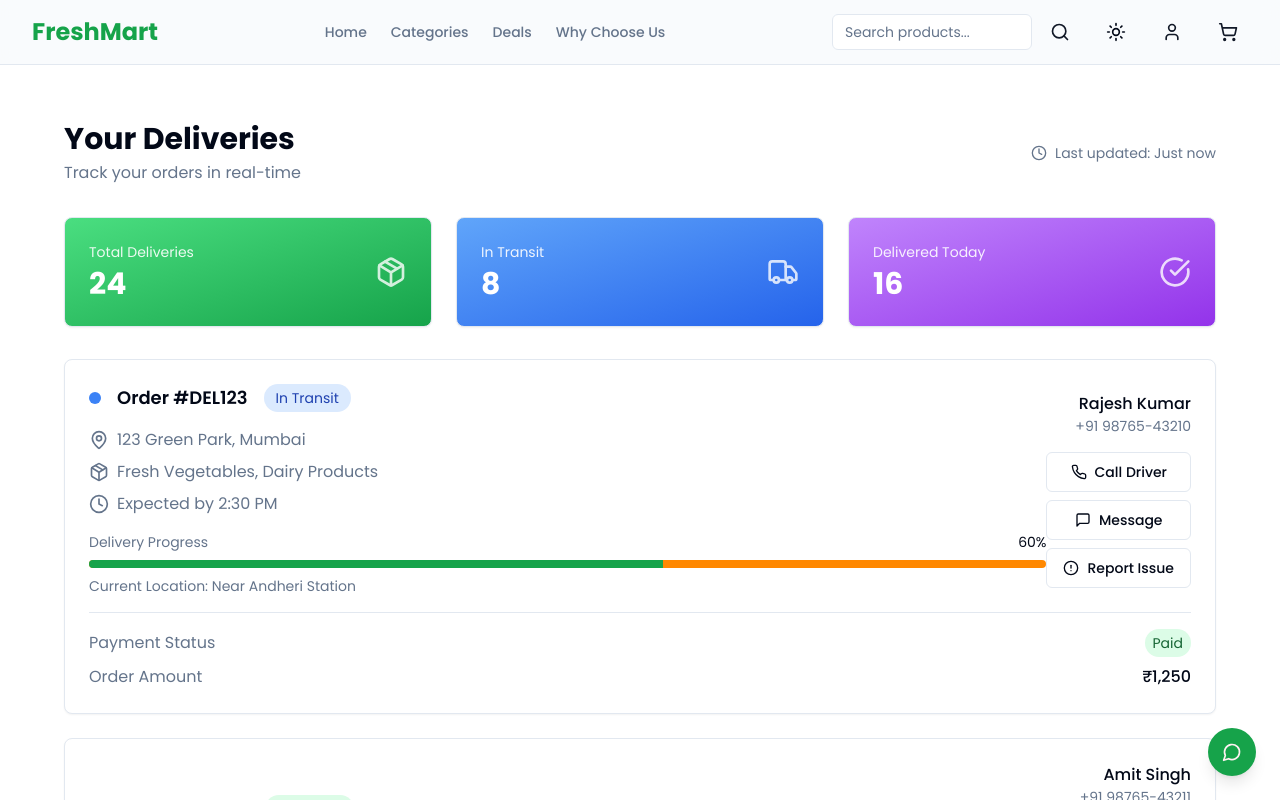
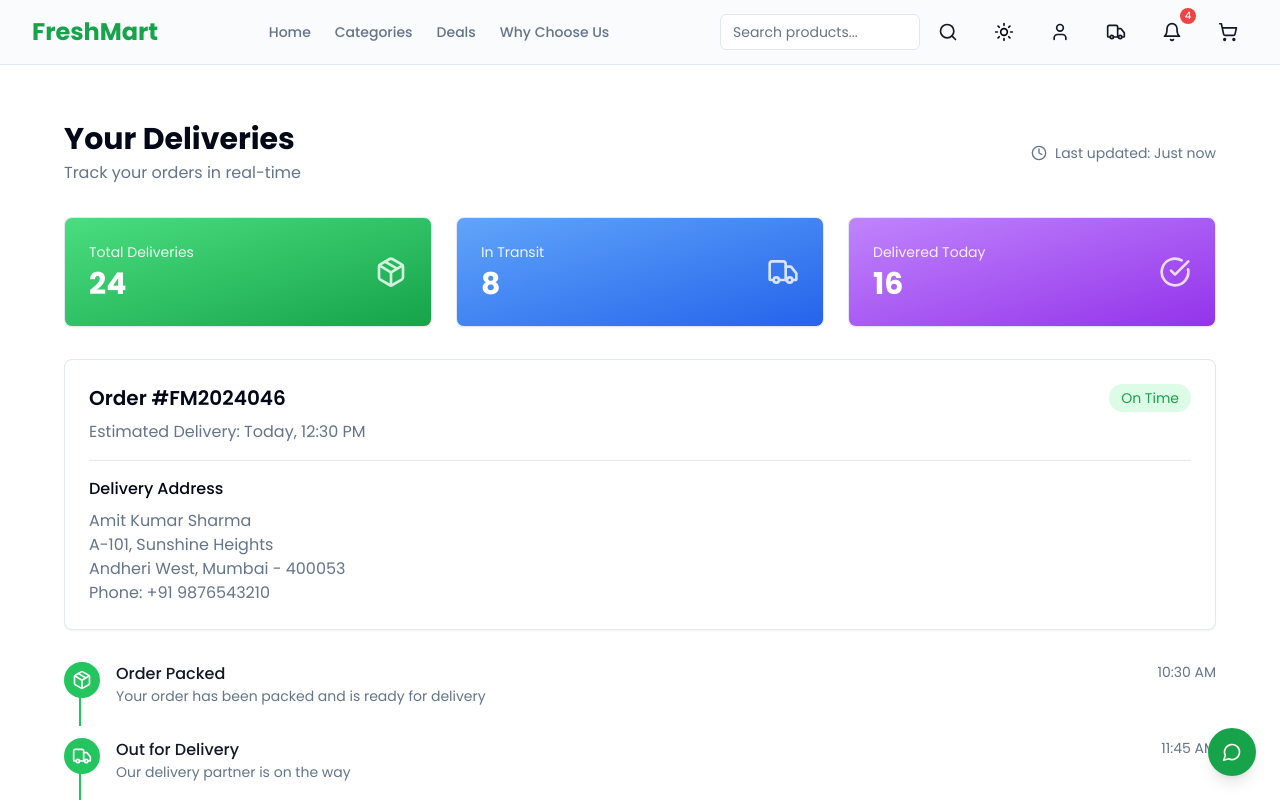
Before and after one commit to SonamKumari29/freshmart, a Next.js app: page /delivery in a window 1280 px wide. Shown: the top 800 px of the page. Built offline with nearby package versions, Linux system fonts and the light colour scheme.

Commit message:
notificiation added

```diff
--- a/app/delivery/page.tsx
+++ b/app/delivery/page.tsx
@@ -1,7 +1,7 @@
 "use client"
 
 import { motion } from "framer-motion"
-import { Package, Truck, Clock, MapPin, CheckCircle, Phone, MessageSquare, AlertCircle } from "lucide-react"
+import { Package, Truck, Clock, MapPin, CheckCircle, Phone, MessageSquare, AlertCircle, Home } from "lucide-react"
 import { Card } from "@/components/ui/card"
 import { Button } from "@/components/ui/button"
 import { Progress } from "@/components/ui/progress"
@@ -44,6 +44,30 @@ const statusColors = {
 } as const
 
 export default function DeliveryPage() {
+  const deliverySteps = [
+    {
+      icon: Package,
+      title: "Order Packed",
+      description: "Your order has been packed and is ready for delivery",
+      time: "10:30 AM",
+      completed: true
+    },
+    {
+      icon: Truck,
+      title: "Out for Delivery",
+      description: "Our delivery partner is on the way",
+      time: "11:45 AM",
+      completed: true
+    },
+    {
+      icon: Home,
+      title: "Arriving Soon",
+      description: "Expected delivery in 15 minutes",
+      time: "12:15 PM",
+      completed: false
+    }
+  ];
+
   return (
     <div className="min-h-screen bg-background">
       <div className="container py-8">
@@ -101,110 +125,70 @@ export default function DeliveryPage() {
             </Card>
           </div>
 
-          {/* Delivery Cards */}
-          <div className="space-y-6">
-            {deliveries.map((delivery) => (
-              <motion.div
-                key={delivery.id}
-                initial={{ opacity: 0, x: -20 }}
-                animate={{ opacity: 1, x: 0 }}
-                className="group"
-              >
-                <Card className="p-6 hover:shadow-lg transition-shadow duration-200 bg-card">
-                  <div className="flex flex-col md:flex-row md:items-center justify-between space-y-4 md:space-y-0">
-                    <div className="flex-1">
-                      <div className="flex items-center space-x-4">
-                        <div className={`w-3 h-3 rounded-full ${statusColors[delivery.status]}`} />
-                        <h3 className="text-lg font-semibold text-foreground">
-                          Order #{delivery.id}
-                        </h3>
-                        <span className={`px-3 py-1 rounded-full text-sm ${
-                          delivery.status === "Delivered"
-                            ? "bg-green-100 text-green-800 dark:bg-green-900 dark:text-green-100"
-                            : "bg-blue-100 text-blue-800 dark:bg-blue-900 dark:text-blue-100"
-                        }`}>
-                          {delivery.status}
+          {/* Order Info */}
+          <Card className="p-6 mb-8">
+            <div className="flex justify-between items-start mb-4">
+              <div>
+                <h2 className="text-xl font-semibold mb-2">Order #FM2024046</h2>
+                <p className="text-muted-foreground">Estimated Delivery: Today, 12:30 PM</p>
+              </div>
+              <div className="text-right">
+                <span className="inline-flex items-center px-3 py-1 rounded-full bg-green-100 text-green-600 text-sm">
+                  On Time
                 </span>
-                      </div>
-
-                      <div className="mt-4 space-y-2">
-                        <div className="flex items-start space-x-2 text-muted-foreground">
-                          <MapPin className="w-5 h-5 mt-0.5" />
-                          <span>{delivery.address}</span>
-                        </div>
-                        <div className="flex items-center space-x-2 text-muted-foreground">
-                          <Package className="w-5 h-5" />
-                          <span>{delivery.items.join(", ")}</span>
-                        </div>
-                        <div className="flex items-center space-x-2 text-muted-foreground">
-                          <Clock className="w-5 h-5" />
-                          <span>{delivery.time}</span>
               </div>
             </div>
 
-                      {/* Progress Bar */}
-                      {delivery.status === "In Transit" && (
-                        <div className="mt-4">
-                          <div className="flex justify-between text-sm mb-2">
-                            <span className="text-muted-foreground">Delivery Progress</span>
-                            <span className="text-foreground">{delivery.progress}%</span>
-                          </div>
-                          <Progress value={delivery.progress} className="h-2" />
-                          <div className="mt-2 text-sm text-muted-foreground">
-                            Current Location: {delivery.currentLocation}
-                          </div>
-                        </div>
-                      )}
-                    </div>
-
-                    <div className="flex flex-col items-end space-y-4">
-                      <div className="text-right">
-                        <p className="font-medium text-foreground">
-                          {delivery.driver}
-                        </p>
-                        <p className="text-sm text-muted-foreground">
-                          {delivery.phone}
+            <div className="border-t pt-4">
+              <h3 className="font-medium mb-2">Delivery Address</h3>
+              <p className="text-muted-foreground">
+                Amit Kumar Sharma<br />
+                A-101, Sunshine Heights<br />
+                Andheri West, Mumbai - 400053<br />
+                Phone: +91 9876543210
               </p>
             </div>
+          </Card>
 
-                      <div className="flex flex-col space-y-2">
-                        <Button variant="outline" className="w-full">
-                          <Phone className="w-4 h-4 mr-2" />
-                          Call Driver
-                        </Button>
-                        <Button variant="outline" className="w-full">
-                          <MessageSquare className="w-4 h-4 mr-2" />
-                          Message
-                        </Button>
-                        <Button variant="outline" className="w-full">
-                          <AlertCircle className="w-4 h-4 mr-2" />
-                          Report Issue
-                        </Button>
+          {/* Tracking Steps */}
+          <div className="relative">
+            {deliverySteps.map((step, index) => (
+              <div key={index} className="flex items-start mb-8 relative">
+                {index < deliverySteps.length - 1 && (
+                  <div className={`absolute left-[15px] top-[30px] w-[2px] h-[calc(100%-10px)] ${step.completed ? "bg-green-500" : "bg-gray-200"}`} />
+                )}
+                <div className={`rounded-full p-2 ${step.completed ? "bg-green-500 text-white" : "bg-gray-200 text-gray-500"}`}>
+                  <step.icon className="h-5 w-5" />
+                </div>
+                <div className="ml-4 flex-1">
+                  <div className="flex justify-between items-start">
+                    <div>
+                      <h3 className="font-medium">{step.title}</h3>
+                      <p className="text-muted-foreground text-sm">{step.description}</p>
+                    </div>
+                    <span className="text-sm text-muted-foreground">{step.time}</span>
                   </div>
                 </div>
               </div>
+            ))}
+          </div>
 
-                  {/* Payment Info */}
-                  <div className="mt-4 pt-4 border-t">
-                    <div className="flex justify-between items-center">
-                      <span className="text-muted-foreground">Payment Status</span>
-                      <span className={`px-2 py-1 rounded-full text-sm ${
-                        delivery.paymentStatus === "Paid"
-                          ? "bg-green-100 text-green-800 dark:bg-green-900 dark:text-green-100"
-                          : "bg-yellow-100 text-yellow-800 dark:bg-yellow-900 dark:text-yellow-100"
-                      }`}>
-                        {delivery.paymentStatus}
-                      </span>
+          {/* Delivery Partner Info */}
+          <Card className="p-6 mt-8">
+            <h3 className="font-medium mb-4">Delivery Partner</h3>
+            <div className="flex items-center">
+              <div className="w-12 h-12 bg-gray-200 rounded-full flex items-center justify-center">
+                <span className="text-xl font-medium">RS</span>
               </div>
-                    <div className="flex justify-between items-center mt-2">
-                      <span className="text-muted-foreground">Order Amount</span>
-                      <span className="font-medium">{delivery.amount}</span>
+              <div className="ml-4">
+                <h4 className="font-medium">Rajesh Singh</h4>
+                <p className="text-muted-foreground text-sm">ID: FM-DEL-1234</p>
               </div>
+              <button className="ml-auto bg-primary text-primary-foreground px-4 py-2 rounded-md hover:bg-primary/90">
+                Contact
+              </button>
             </div>
           </Card>
-              </motion.div>
-            ))}
-          </div>
         </motion.div>
       </div>
     </div>
--- a/components/main-nav.tsx
+++ b/components/main-nav.tsx
@@ -2,12 +2,13 @@
 
 import Link from "next/link"
 import { usePathname } from "next/navigation"
-import { ShoppingCart, User, Search, Menu, Heart, Star } from "lucide-react"
+import { ShoppingCart, User, Search, Menu, Heart, Star, Truck } from "lucide-react"
 import { Button } from "@/components/ui/button"
 import { Input } from "@/components/ui/input"
 import { Sheet, SheetContent, SheetTrigger } from "@/components/ui/sheet"
 import { cn } from "@/lib/utils"
 import { ThemeToggle } from "@/components/theme-toggle"
+import { Notifications } from "@/components/notifications"
 
 export function MainNav() {
   const pathname = usePathname()
@@ -70,11 +71,18 @@ export function MainNav() {
                   </Link>
                 </Button>
                 <Button variant="ghost" size="icon" asChild>
+                  <Link href="/delivery">
+                    <Truck className="h-5 w-5" />
+                    <span className="sr-only">Delivery</span>
+                  </Link>
+                </Button>
+                <Button variant="ghost" size="icon" asChild>
                   <Link href="/cart">
                     <ShoppingCart className="h-5 w-5" />
                     <span className="sr-only">Cart</span>
                   </Link>
                 </Button>
+                <Notifications />
                 <ThemeToggle />
               </div>
             </nav>
@@ -117,6 +125,13 @@ export function MainNav() {
             </Link>
           </Button>
           <Button variant="ghost" size="icon" asChild>
+            <Link href="/delivery">
+              <Truck className="h-5 w-5" />
+              <span className="sr-only">Delivery</span>
+            </Link>
+          </Button>
+          <Notifications />
+          <Button variant="ghost" size="icon" asChild>
             <Link href="/cart">
               <ShoppingCart className="h-5 w-5" />
               <span className="sr-only">Cart</span>
--- /dev/null
+++ b/components/notifications.tsx
@@ -0,0 +1,84 @@
+"use client";
+
+import * as React from "react";
+import { Bell } from "lucide-react";
+import { Button } from "@/components/ui/button";
+import {
+  Popover,
+  PopoverContent,
+  PopoverTrigger,
+} from "@/components/ui/popover";
+
+const notifications = [
+  {
+    id: 1,
+    title: "Order Placed Successfully!",
+    message: "Your order #FM2024046 has been placed.",
+    time: "2 minutes ago",
+    type: "success"
+  },
+  {
+    id: 2,
+    title: "Order Out for Delivery",
+    message: "Your order will arrive in 15 minutes.",
+    time: "5 minutes ago",
+    type: "info"
+  },
+  {
+    id: 3,
+    title: "New Offer Available!",
+    message: "Get 20% off on all fruits today.",
+    time: "1 hour ago",
+    type: "offer"
+  },
+  {
+    id: 4,
+    title: "Weekend Special Deal",
+    message: "Buy 1 Get 1 Free on all dairy products.",
+    time: "2 hours ago",
+    type: "offer"
+  }
+];
+
+export function Notifications() {
+  const [unreadCount, setUnreadCount] = React.useState(notifications.length);
+
+  return (
+    <Popover>
+      <PopoverTrigger asChild>
+        <Button variant="ghost" size="icon" className="relative">
+          <Bell className="h-5 w-5" />
+          {unreadCount > 0 && (
+            <span className="absolute -top-1 -right-1 h-4 w-4 rounded-full bg-red-500 text-[10px] font-medium text-white flex items-center justify-center">
+              {unreadCount}
+            </span>
+          )}
+          <span className="sr-only">Notifications</span>
+        </Button>
+      </PopoverTrigger>
+      <PopoverContent className="w-80 p-0">
+        <div className="p-4 border-b">
+          <h3 className="font-semibold">Notifications</h3>
+        </div>
+        <div className="divide-y max-h-[300px] overflow-auto">
+          {notifications.map((notification) => (
+            <div key={notification.id} className="p-4 hover:bg-accent cursor-pointer">
+              <div className="flex items-start gap-2">
+                <div className="flex-1">
+                  <h4 className="text-sm font-medium">{notification.title}</h4>
+                  <p className="text-sm text-muted-foreground">{notification.message}</p>
+                  <p className="text-xs text-muted-foreground mt-1">{notification.time}</p>
+                </div>
+                {notification.type === "offer" && (
+                  <span className="px-2 py-1 rounded-full bg-green-100 text-green-600 text-xs">
+                    Offer
+                  </span>
+                )}
+              </div>
+            </div>
+          ))}
+        </div>
+      </PopoverContent>
+    </Popover>
+  );
+}
```
Lines whose indentation alone changed are shown as unchanged.
